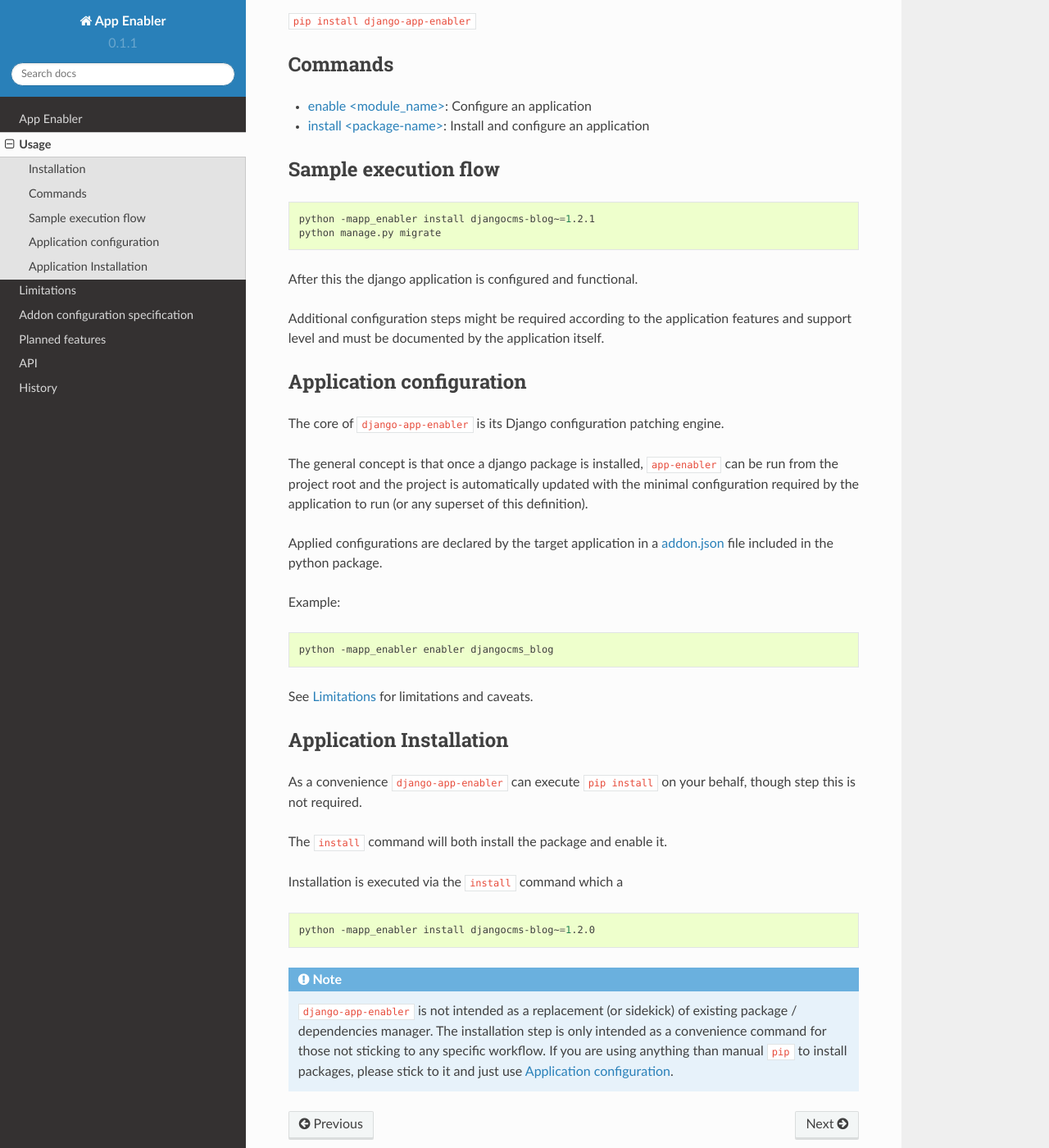
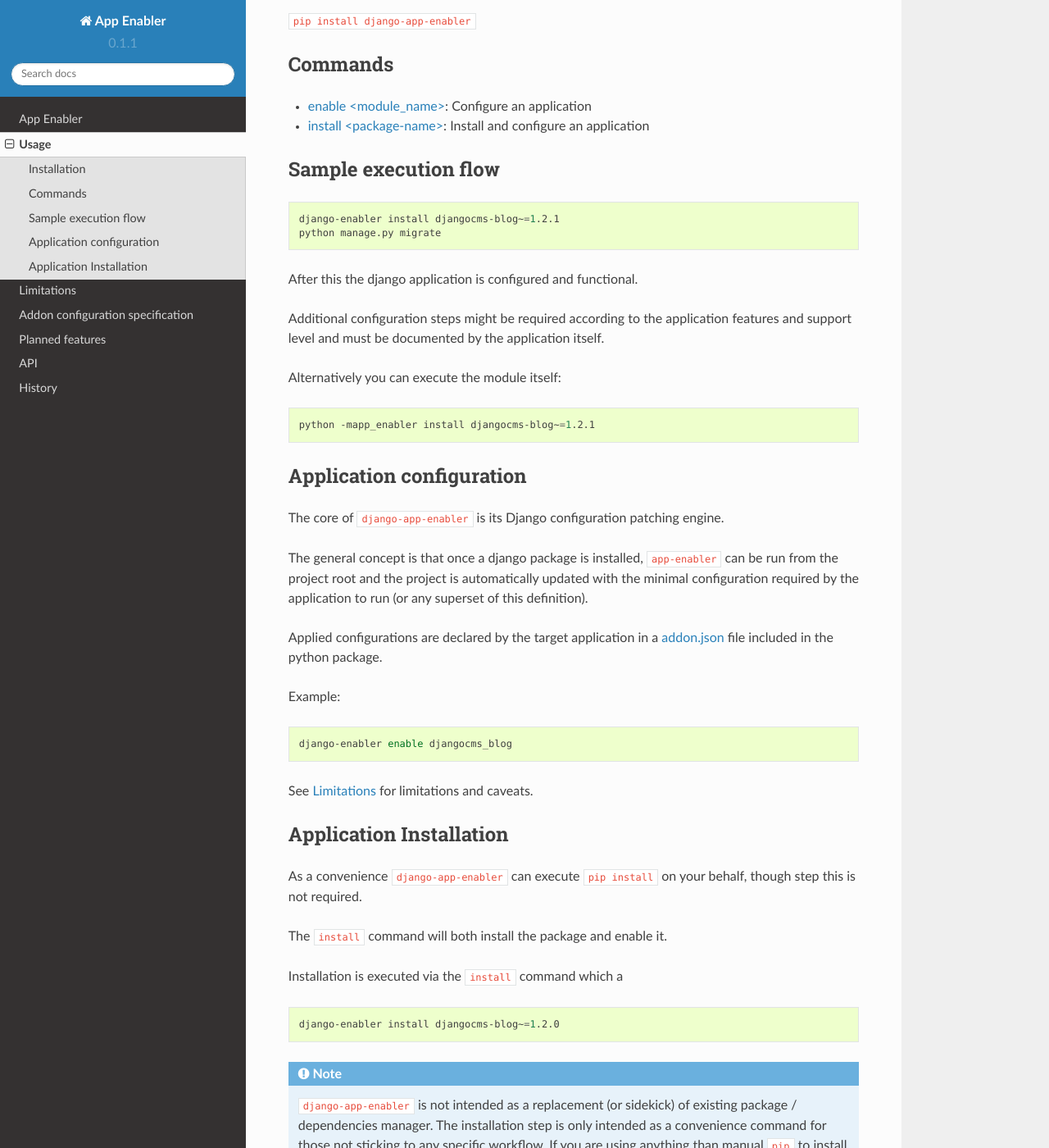
Before and after one commit to nephila/django-app-enabler, a Sphinx documentation site: the page built from docs/usage.rst, in a window 1280 px wide and 1400 px high, scrolled down 276 px. Shown: the whole window at 82% size. Built offline with Sphinx 7.4.7 and the Read the Docs theme 2.0.0, drawn with Linux system fonts in a browser that asks for light colours.

Commit message:
Add django-enable cli utility

```diff
--- a/docs/usage.rst
+++ b/docs/usage.rst
@@ -28,13 +28,19 @@ Sample execution flow
 
 .. code-block:: bash
 
-    python -mapp_enabler install djangocms-blog~=1.2.1
+    django-enabler install djangocms-blog~=1.2.1
     python manage.py migrate
 
 After this the django application is configured and functional.
 
 Additional configuration steps might be required according to the application
 features and support level and must be documented by the application itself.
+
+Alternatively you can execute the module itself:
+
+.. code-block:: bash
+
+    python -mapp_enabler install djangocms-blog~=1.2.1
 
 
 .. _enable_cmd:
@@ -55,7 +61,7 @@ Example:
 
 .. code-block:: bash
 
-    python -mapp_enabler enabler djangocms_blog
+    django-enabler enable djangocms_blog
 
 
 See :ref:`limitations` for limitations and caveats.
@@ -74,7 +80,7 @@ Installation is executed via the ``install`` command which a
 
 .. code-block:: bash
 
-    python -mapp_enabler install djangocms-blog~=1.2.0
+    django-enabler install djangocms-blog~=1.2.0
 
 .. note:: ``django-app-enabler`` is not intended as a replacement (or sidekick) of existing package / dependencies manager.
           The installation step is only intended as a convenience command for those not sticking to any specific workflow.
--- a/setup.cfg
+++ b/setup.cfg
@@ -69,6 +69,10 @@
 docs =
 	django<3.1
 
+[options.entry_points]
+console_scripts =
+    django-enabler = app_enabler.__main__:execute
+
 [upload]
 repository = https://upload.pypi.org/legacy/
 
```
Also changed, not shown: 2 other files.
